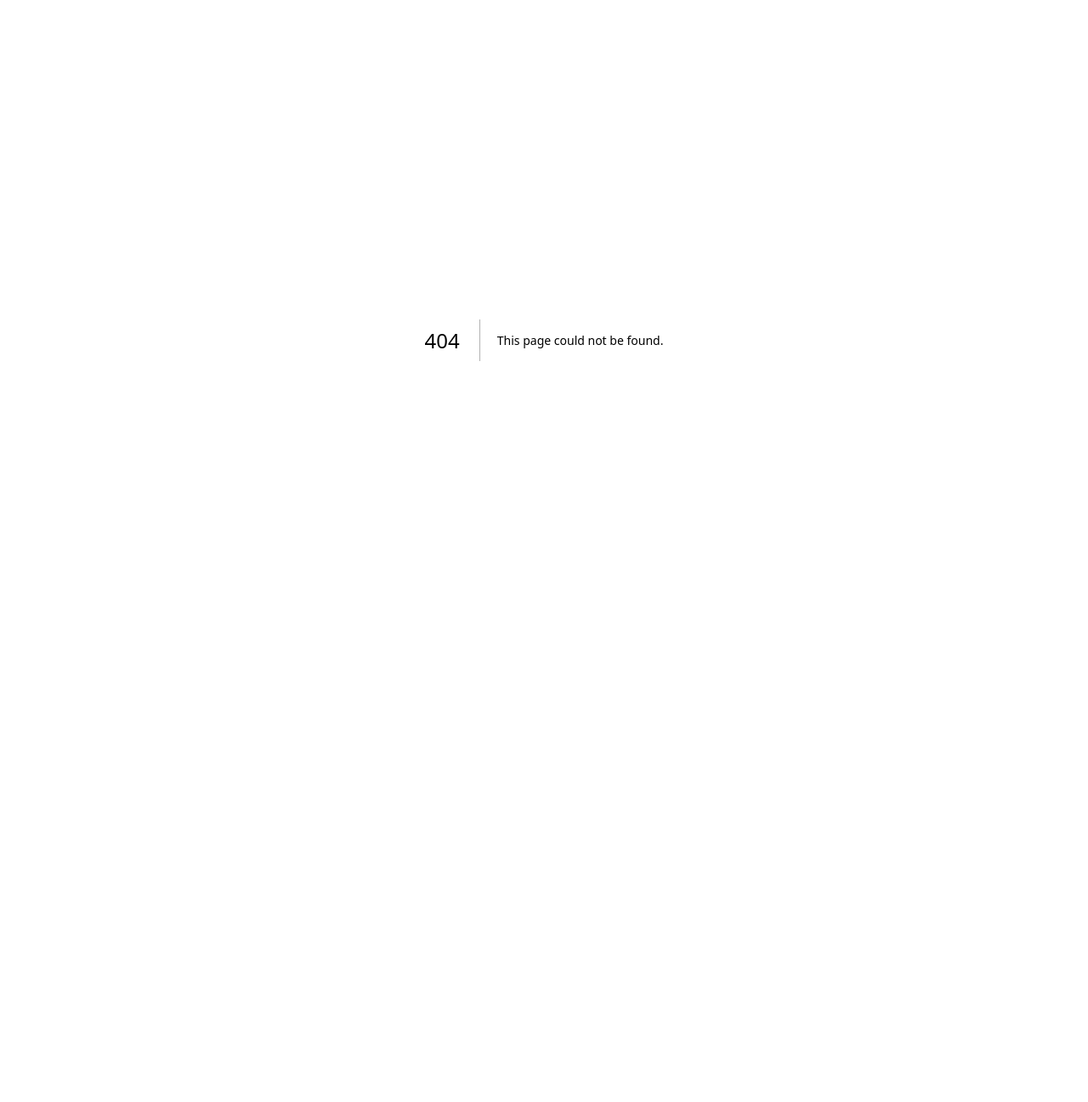
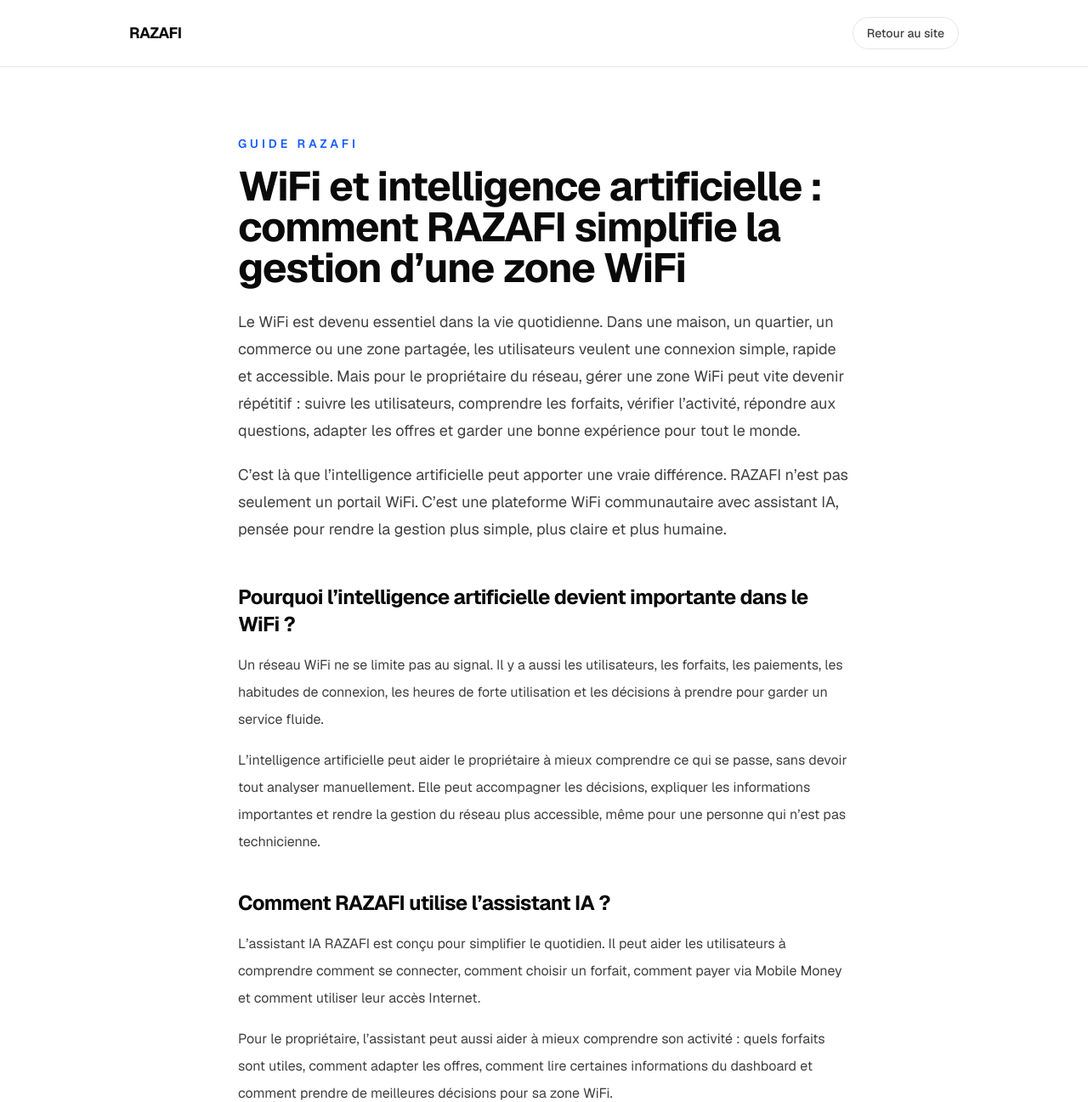
Before and after one commit to Razafisosthene/razafi-website, a Next.js app: page /guide/wifi-intelligence-artificielle in a window 1280 px wide. Before the commit this address had no page. Shown: the top 1297 px of the page at 85% size. Before the commit the page ends 800 px from the top, so only its background shows below. Built offline with nearby package versions, Linux system fonts and the light colour scheme.

Commit message:
Add SEO guide for WiFi and AI

```diff
--- /dev/null
+++ b/src/app/guide/wifi-intelligence-artificielle/page.tsx
@@ -0,0 +1,220 @@
+import type { Metadata } from "next";
+import Link from "next/link";
+
+export const metadata: Metadata = {
+  title:
+    "WiFi et intelligence artificielle : comment RAZAFI simplifie la gestion d’une zone WiFi",
+  description:
+    "Découvrez comment RAZAFI utilise l’intelligence artificielle et un assistant IA pour simplifier la gestion d’une zone WiFi, guider les utilisateurs, aider les propriétaires et améliorer l’expérience réseau.",
+};
+
+export default function WifiIntelligenceArtificiellePage() {
+  return (
+    <main className="min-h-screen bg-white text-neutral-950">
+      <header className="border-b border-neutral-200 bg-white/90 backdrop-blur">
+        <div className="mx-auto flex max-w-5xl items-center justify-between px-6 py-5">
+          <Link href="/" className="text-lg font-bold tracking-tight">
+            RAZAFI
+          </Link>
+
+          <Link
+            href="/"
+            className="rounded-full border border-neutral-200 px-4 py-2 text-sm font-medium text-neutral-700 transition hover:bg-neutral-50"
+          >
+            Retour au site
+          </Link>
+        </div>
+      </header>
+
+      <article className="mx-auto max-w-3xl px-6 py-14 md:py-20">
+        <p className="mb-4 text-sm font-semibold uppercase tracking-[0.28em] text-blue-600">
+          Guide RAZAFI
+        </p>
+
+        <h1 className="text-4xl font-bold tracking-tight text-neutral-950 md:text-5xl">
+          WiFi et intelligence artificielle : comment RAZAFI simplifie la
+          gestion d’une zone WiFi
+        </h1>
+
+        <p className="mt-6 text-lg leading-8 text-neutral-700">
+          Le WiFi est devenu essentiel dans la vie quotidienne. Dans une maison,
+          un quartier, un commerce ou une zone partagée, les utilisateurs veulent
+          une connexion simple, rapide et accessible. Mais pour le propriétaire
+          du réseau, gérer une zone WiFi peut vite devenir répétitif : suivre les
+          utilisateurs, comprendre les forfaits, vérifier l’activité, répondre
+          aux questions, adapter les offres et garder une bonne expérience pour
+          tout le monde.
+        </p>
+
+        <p className="mt-5 text-lg leading-8 text-neutral-700">
+          C’est là que l’intelligence artificielle peut apporter une vraie
+          différence. RAZAFI n’est pas seulement un portail WiFi. C’est une
+          plateforme WiFi communautaire avec assistant IA, pensée pour rendre la
+          gestion plus simple, plus claire et plus humaine.
+        </p>
+
+        <section className="mt-12">
+          <h2 className="text-2xl font-bold tracking-tight text-neutral-950">
+            Pourquoi l’intelligence artificielle devient importante dans le WiFi ?
+          </h2>
+
+          <p className="mt-4 leading-8 text-neutral-700">
+            Un réseau WiFi ne se limite pas au signal. Il y a aussi les
+            utilisateurs, les forfaits, les paiements, les habitudes de
+            connexion, les heures de forte utilisation et les décisions à prendre
+            pour garder un service fluide.
+          </p>
+
+          <p className="mt-4 leading-8 text-neutral-700">
+            L’intelligence artificielle peut aider le propriétaire à mieux
+            comprendre ce qui se passe, sans devoir tout analyser manuellement.
+            Elle peut accompagner les décisions, expliquer les informations
+            importantes et rendre la gestion du réseau plus accessible, même pour
+            une personne qui n’est pas technicienne.
+          </p>
+        </section>
+
+        <section className="mt-10">
+          <h2 className="text-2xl font-bold tracking-tight text-neutral-950">
+            Comment RAZAFI utilise l’assistant IA ?
+          </h2>
+
+          <p className="mt-4 leading-8 text-neutral-700">
+            L’assistant IA RAZAFI est conçu pour simplifier le quotidien. Il peut
+            aider les utilisateurs à comprendre comment se connecter, comment
+            choisir un forfait, comment payer via Mobile Money et comment
+            utiliser leur accès Internet.
+          </p>
+
+          <p className="mt-4 leading-8 text-neutral-700">
+            Pour le propriétaire, l’assistant peut aussi aider à mieux comprendre
+            son activité : quels forfaits sont utiles, comment adapter les
+            offres, comment lire certaines informations du dashboard et comment
+            prendre de meilleures décisions pour sa zone WiFi.
+          </p>
+
+          <p className="mt-4 leading-8 text-neutral-700">
+            L’objectif n’est pas de compliquer la technologie. L’objectif est de
+            rendre le WiFi plus simple à utiliser et plus facile à gérer.
+          </p>
+        </section>
+
+        <section className="mt-10">
+          <h2 className="text-2xl font-bold tracking-tight text-neutral-950">
+            Une plateforme WiFi plus simple pour les utilisateurs
+          </h2>
+
+          <p className="mt-4 leading-8 text-neutral-700">
+            Avec RAZAFI, l’utilisateur n’a pas besoin d’installer une
+            application. Il se connecte au WiFi, choisit un forfait, paie via
+            Mobile Money et reçoit son accès automatiquement.
+          </p>
+
+          <p className="mt-4 leading-8 text-neutral-700">
+            L’assistant IA peut accompagner cette expérience en expliquant les
+            étapes avec des mots simples. Cela réduit la confusion, les questions
+            répétitives et les pertes de temps.
+          </p>
+        </section>
+
+        <section className="mt-10">
+          <h2 className="text-2xl font-bold tracking-tight text-neutral-950">
+            Un assistant pour aider le propriétaire à gagner du temps
+          </h2>
+
+          <p className="mt-4 leading-8 text-neutral-700">
+            Un propriétaire qui partage sa connexion Starlink ou Fibre n’a pas
+            forcément envie de passer toute sa journée à gérer les détails
+            techniques. Il veut pouvoir suivre son activité, comprendre son
+            réseau et prendre les bonnes décisions sans perdre trop d’énergie.
+          </p>
+
+          <p className="mt-4 leading-8 text-neutral-700">
+            RAZAFI va dans ce sens : moins de tâches répétitives, plus de
+            clarté, plus de liberté. L’assistant IA peut devenir un véritable
+            soutien dans la gestion quotidienne. Il aide à transformer les
+            données du réseau en informations plus faciles à comprendre.
+          </p>
+        </section>
+
+        <section className="mt-10">
+          <h2 className="text-2xl font-bold tracking-tight text-neutral-950">
+            Intelligence artificielle et expérience réseau
+          </h2>
+
+          <p className="mt-4 leading-8 text-neutral-700">
+            L’intelligence artificielle peut aussi aider à mieux comprendre
+            l’utilisation du réseau : moments chargés, habitudes des utilisateurs,
+            forfaits populaires, demandes fréquentes ou zones qui nécessitent
+            plus d’attention.
+          </p>
+
+          <p className="mt-4 leading-8 text-neutral-700">
+            Dans une plateforme comme RAZAFI, cette intelligence peut aider le
+            propriétaire à améliorer progressivement l’expérience des
+            utilisateurs, sans devoir tout surveiller manuellement.
+          </p>
+        </section>
+
+        <section className="mt-10">
+          <h2 className="text-2xl font-bold tracking-tight text-neutral-950">
+            RAZAFI : une plateforme WiFi intelligente et accessible
+          </h2>
+
+          <p className="mt-4 leading-8 text-neutral-700">
+            RAZAFI combine plusieurs éléments importants : portail captif,
+            paiement Mobile Money, dashboard propriétaire, gestion des forfaits
+            et assistant IA intégré.
+          </p>
+
+          <p className="mt-4 leading-8 text-neutral-700">
+            Cette combinaison permet de créer une zone WiFi plus moderne, plus
+            simple à gérer et plus accessible pour les utilisateurs. L’idée est
+            simple : la technologie doit travailler pour le propriétaire, pas
+            l’inverse.
+          </p>
+        </section>
+
+        <section className="mt-12 rounded-[2rem] border border-neutral-200 bg-neutral-50 p-6 md:p-8">
+          <h2 className="text-2xl font-bold tracking-tight text-neutral-950">
+            Conclusion
+          </h2>
+
+          <p className="mt-4 leading-8 text-neutral-700">
+            L’intelligence artificielle ne sert pas seulement à rendre le WiFi
+            plus technique. Elle peut aussi rendre la gestion plus simple, plus
+            claire et plus libre.
+          </p>
+
+          <p className="mt-4 leading-8 text-neutral-700">
+            Avec RAZAFI, le propriétaire peut mieux gérer sa zone WiFi, les
+            utilisateurs sont mieux guidés, et le service devient plus naturel au
+            quotidien.
+          </p>
+
+          <p className="mt-4 leading-8 text-neutral-700">
+            RAZAFI est une plateforme WiFi communautaire avec assistant IA,
+            pensée pour aider les propriétaires à transformer leur connexion
+            Internet en service utile, organisé et plus facile à gérer.
+          </p>
+        </section>
+
+        <div className="mt-12 flex flex-col gap-3 sm:flex-row">
+          <Link
+            href="/"
+            className="inline-flex items-center justify-center rounded-full bg-neutral-950 px-6 py-3 text-sm font-semibold text-white transition hover:bg-neutral-800"
+          >
+            Découvrir RAZAFI
+          </Link>
+
+          <Link
+            href="/#faq"
+            className="inline-flex items-center justify-center rounded-full border border-neutral-200 px-6 py-3 text-sm font-semibold text-neutral-800 transition hover:bg-neutral-50"
+          >
+            Voir la FAQ
+          </Link>
+        </div>
+      </article>
+    </main>
+  );
+}
```
Also changed, not shown: 1 other file (tests, documents, lock files or other folders).
